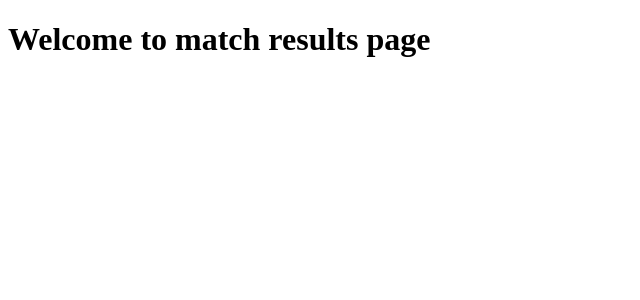
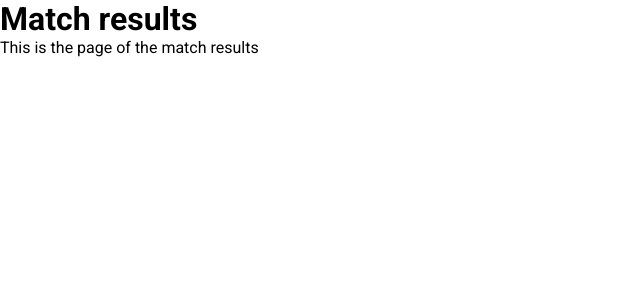
Before and after one commit to sergiopmdeveloper/sokkai, a Django app: page /matches/results in a window 1280 px wide. Shown: the top 300 px of the page, without its empty margins (0-640 px from the left). Run offline with Django 5.2, Linux system fonts and the light colour scheme.

Commit message:
feat: create base.html template and configure static files and folders

```diff
--- a/sokkai/settings.py
+++ b/sokkai/settings.py
@@ -118,6 +118,12 @@ USE_TZ = True
 
 STATIC_URL = "static/"
 
+STATICFILES_DIRS = [
+    BASE_DIR / "statics",
+]
+
+STATIC_ROOT = BASE_DIR / "static"
+
 # Default primary key field type
 # https://docs.djangoproject.com/en/5.0/ref/settings/#default-auto-field
 
--- /dev/null
+++ b/statics/global.css
@@ -0,0 +1,15 @@
+@import url('https://fonts.googleapis.com/css2?family=Roboto:ital,wght@0,100;0,300;0,400;0,500;0,700;0,900;1,100;1,300;1,400;1,500;1,700;1,900&display=swap');
+
+body {
+  font-family: 'Roboto', sans-serif;
+  box-sizing: border-box;
+  margin: 0;
+}
+
+h1 {
+  margin: 0;
+}
+
+p {
+  margin: 0;
+}
--- /dev/null
+++ b/templates/base.html
@@ -0,0 +1,22 @@
+<!DOCTYPE html>
+
+<html>
+  <head>
+    <meta charset="utf-8" />
+    <meta name="viewport" content="width=device-width, initial-scale=1" />
+    <meta name="description" content="{% block description %}{% endblock %}" />
+
+    {% load static %}
+    <link rel="stylesheet" href="{% static 'global.css' %}" />
+
+    {% block css %}{% endblock %}
+
+    <title>{% block title %}Sokkai{% endblock %} | sokkai.com</title>
+  </head>
+
+  <body>
+    {% block content %}
+      <span>Hey developer! You forget to add the content of this page 🫣</span>
+    {% endblock %}
+  </body>
+</html>
--- a/templates/matches/results.html
+++ b/templates/matches/results.html
@@ -1,17 +1,11 @@
-<!DOCTYPE html>
+{% extends 'base.html' %}
 
-<html>
-  <head>
-    <meta charset="UTF-8" />
-    <meta http-equiv="X-UA-Compatible" content="IE=edge" />
-    <meta name="viewport" content="width=device-width, initial-scale=1" />
+{% block title %}Match results{% endblock %}
+{% block description %}Match results page of the Sokkai app{% endblock %}
 
-    <title>Match results</title>
-  </head>
-
-  <body>
-    <main>
-      <h1>Welcome to match results page</h1>
-    </main>
-  </body>
-</html>
+{% block content %}
+  <main>
+    <h1>Match results</h1>
+    <p>This is the page of the match results</p>
+  </main>
+{% endblock %}
```
Also changed, not shown: .pre-commit-config.yaml, 1 other file.
